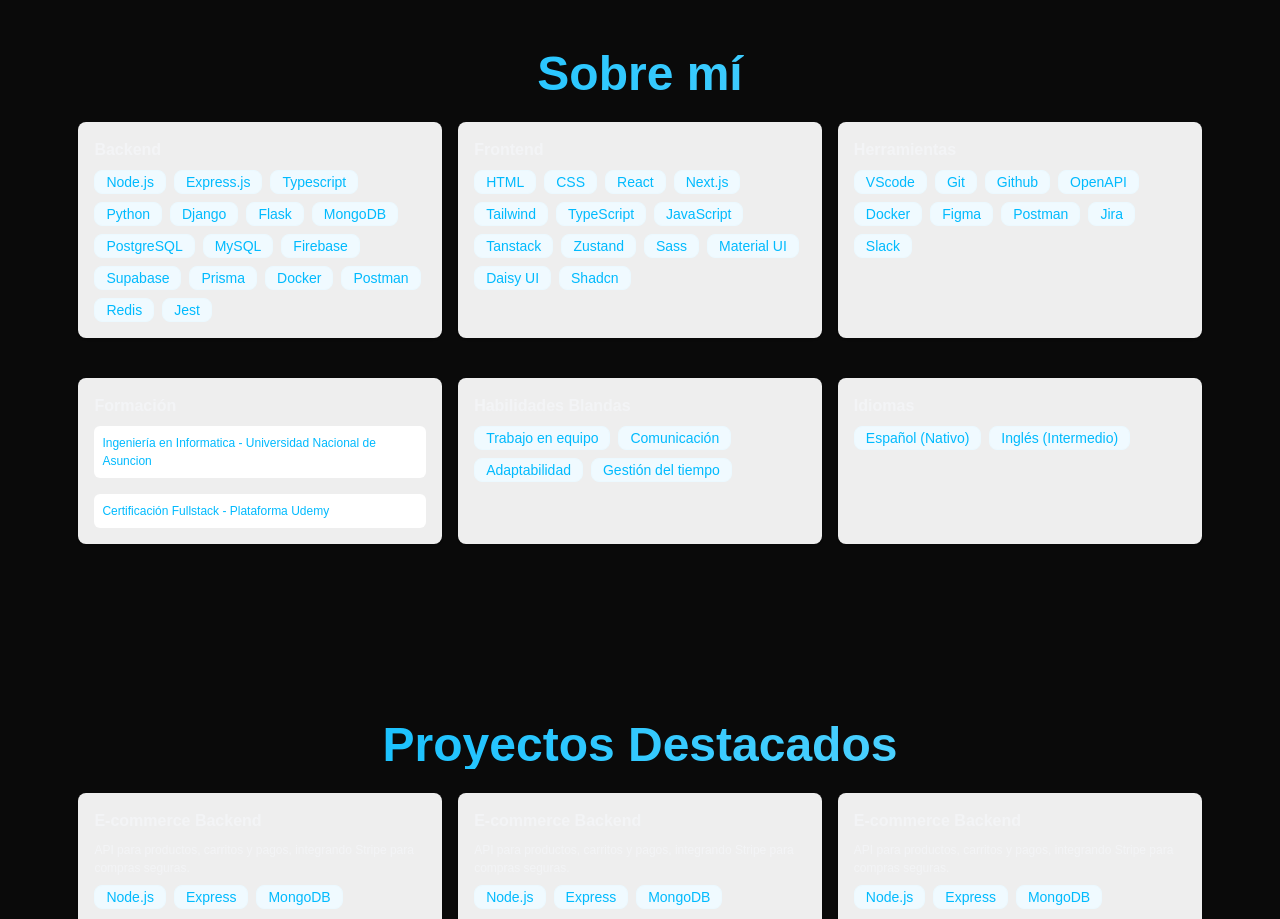
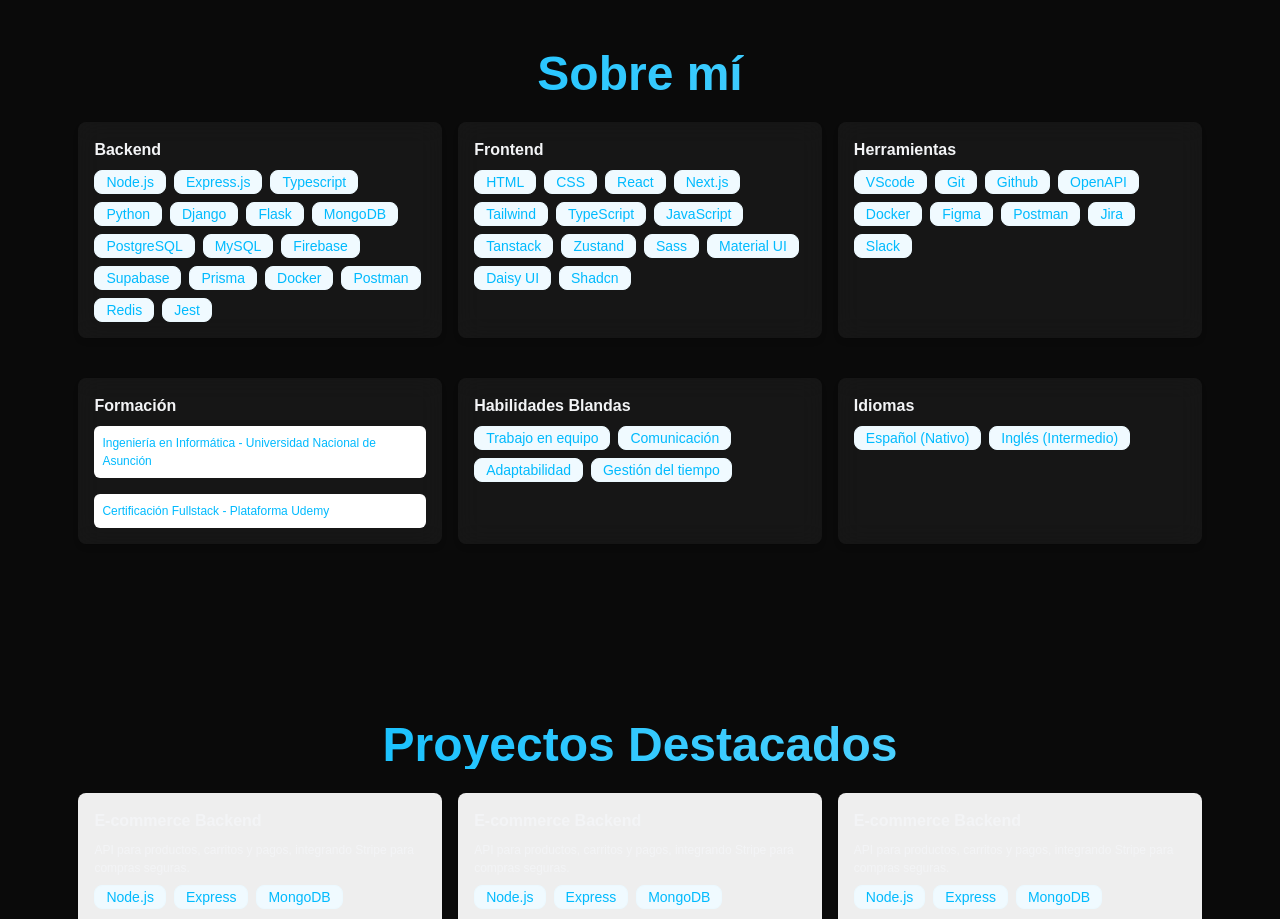
Before and after one commit to mazax28/PORTFOLIO, a React (Vite) app: page / in a window 1280 px wide. Shown: the part 960-1879 px from the top of the page. Built offline with nearby package versions, Linux system fonts and the light colour scheme.

Commit message:
feat: enhance About component with framer-motion for improved animations and user engagement

```diff
--- a/src/pages/About.jsx
+++ b/src/pages/About.jsx
@@ -1,95 +1,123 @@
-import React from 'react'
-import { useTranslation } from 'react-i18next'
+import React, { useRef } from 'react';
+import { useTranslation } from 'react-i18next';
+import { motion, useInView } from 'framer-motion';
+
 function About() {
   const { t } = useTranslation("global");
+  const ref = useRef(null);
+  const isInView = useInView(ref); // Sin `{ once: true }` para que la animación se repita
+
+  const fadeUp = {
+    hidden: { opacity: 0, y: 40 },
+    visible: (custom = 0) => ({
+      opacity: 1,
+      y: 0,
+      transition: { duration: 0.8, delay: custom },
+    }),
+  };
+
   return (
-<div id="about" className="hero  min-h-screen">
+    <div id="about" className="hero min-h-screen" ref={ref}>
       <div className="hero-content text-center w-full">
-    <div className="w-full sm:w-[80%] lg:w-[90%]">
-      <h1 className="text-5xl font-bold gradient-text">{t("about.title")}</h1>
+        <motion.div
+          className="w-full sm:w-[80%] lg:w-[90%]"
+          initial="hidden"
+          animate={isInView ? "visible" : "hidden"}
+          variants={fadeUp}
+        >
+          <motion.h1
+            className="text-5xl font-bold gradient-text"
+            custom={0}
+            variants={fadeUp}
+          >
+            {t("about.title")}
+          </motion.h1>
 
+          {/* Primera sección de 3 cards */}
           <div className='grid grid-cols-1 justify-items-center gap-4 py-6 md:grid-cols-3'>
-      <div className="card w-full bg-base-300 card-sm shadow-sm">
+            {/* Backend */}
+            <motion.div
+              className="card w-full bg-white/5 backdrop-blur-md shadow-md card-sm"
+              custom={0.2}
+              variants={fadeUp}
+              initial="hidden"
+              animate={isInView ? "visible" : "hidden"}
+            >
               <div className="card-body">
                 <h2 className="card-title">{t("about.backend")}</h2>
                 <div className="flex gap-2 flex-wrap max-w-4xl">
-                    <div className="badge badge-soft badge-info">Node.js</div>
-                    <div className="badge badge-soft badge-info">Express.js</div>
-                    <div className="badge badge-soft badge-info">Typescript</div>
-                    <div className="badge badge-soft badge-info">Python</div>
-                    <div className="badge badge-soft badge-info">Django</div>
-                    <div className="badge badge-soft badge-info">Flask</div>
-                    <div className="badge badge-soft badge-info">MongoDB</div>
-                    <div className="badge badge-soft badge-info">PostgreSQL</div>
-                    <div className="badge badge-soft badge-info">MySQL</div>
-                    <div className="badge badge-soft badge-info">Firebase</div>
-                    <div className="badge badge-soft badge-info">Supabase</div>
-                    <div className="badge badge-soft badge-info">Prisma</div>
-                    <div className="badge badge-soft badge-info">Docker</div>
-                    <div className="badge badge-soft badge-info">Postman</div>
-                    <div className="badge badge-soft badge-info">Redis</div>
-                    <div className="badge badge-soft badge-info">Jest</div>
-
-
+                  {/* Aquí tus badges originales */}
+                  {["Node.js", "Express.js", "Typescript", "Python", "Django", "Flask", "MongoDB", "PostgreSQL", "MySQL", "Firebase", "Supabase", "Prisma", "Docker", "Postman", "Redis", "Jest"].map((tech) => (
+                    <div key={tech} className="badge badge-soft badge-info">{tech}</div>
+                  ))}
                 </div>
               </div>
-        </div>
-        <div className="card w-full max-w-2xl bg-base-300 card-sm shadow-sm">
+            </motion.div>
+
+            {/* Frontend */}
+            <motion.div
+              className="card w-full max-w-2xl bg-white/5 backdrop-blur-md shadow-md card-sm"
+              custom={0.4}
+              variants={fadeUp}
+              initial="hidden"
+              animate={isInView ? "visible" : "hidden"}
+            >
               <div className="card-body">
                 <h2 className="card-title">{t("about.frontend")}</h2>
                 <div className="flex gap-2 flex-wrap">
-                    <div className="badge badge-soft badge-info">HTML</div>
-                    <div className="badge badge-soft badge-info">CSS</div>
-                    <div className="badge badge-soft badge-info">React</div>
-                    <div className="badge badge-soft badge-info">Next.js</div>
-                    <div className="badge badge-soft badge-info">Tailwind</div>
-                    <div className="badge badge-soft badge-info">TypeScript</div>
-                    <div className="badge badge-soft badge-info">JavaScript</div>
-                    <div className="badge badge-soft badge-info">Tanstack</div>
-                    <div className="badge badge-soft badge-info">Zustand</div>
-                    <div className="badge badge-soft badge-info">Sass</div>
-                    <div className="badge badge-soft badge-info">Material UI</div>
-                    <div className="badge badge-soft badge-info">Daisy UI</div>
-                    <div className="badge badge-soft badge-info">Shadcn</div>
-
-                 </div>
-
+                  {["HTML", "CSS", "React", "Next.js", "Tailwind", "TypeScript", "JavaScript", "Tanstack", "Zustand", "Sass", "Material UI", "Daisy UI", "Shadcn"].map((tech) => (
+                    <div key={tech} className="badge badge-soft badge-info">{tech}</div>
+                  ))}
                 </div>
               </div>
-        <div className="card w-full bg-base-300 card-sm shadow-sm">
+            </motion.div>
+
+            {/* Tools */}
+            <motion.div
+              className="card w-full bg-white/5 backdrop-blur-md shadow-md card-sm"
+              custom={0.6}
+              variants={fadeUp}
+              initial="hidden"
+              animate={isInView ? "visible" : "hidden"}
+            >
               <div className="card-body">
                 <h2 className="card-title">{t("about.tools")}</h2>
                 <div className="flex gap-2 flex-wrap">
-                    <div className="badge badge-soft badge-info">VScode</div>
-                    <div className="badge badge-soft badge-info">Git</div>
-                    <div className="badge badge-soft badge-info">Github</div>
-                    <div className="badge badge-soft badge-info">OpenAPI</div>
-                    <div className="badge badge-soft badge-info">Docker</div>
-                    <div className="badge badge-soft badge-info">Figma</div>
-                    <div className="badge badge-soft badge-info">Postman</div>
-                    <div className="badge badge-soft badge-info">Jira</div>
-                    <div className="badge badge-soft badge-info">Slack</div>
-
-
+                  {["VScode", "Git", "Github", "OpenAPI", "Docker", "Figma", "Postman", "Jira", "Slack"].map((tool) => (
+                    <div key={tool} className="badge badge-soft badge-info">{tool}</div>
+                  ))}
+                </div>
+              </div>
+            </motion.div>
           </div>
 
-            </div>
-        </div>
-
-      </div>
+          {/* Segunda sección de 3 cards */}
           <div className='grid grid-cols-1 py-4 gap-4 md:grid-cols-3'>
-      <div className="card w-full bg-base-300 card-sm shadow-sm">
+            {/* Educación */}
+            <motion.div
+              className="card w-full bg-white/5 backdrop-blur-md shadow-md card-sm"
+              custom={0.8}
+              variants={fadeUp}
+              initial="hidden"
+              animate={isInView ? "visible" : "hidden"}
+            >
               <div className="card-body">
                 <h2 className="card-title">{t("about.education")}</h2>
-            <ul className=" list-inside text-left space-y-4">
-            <li className=' text-[#00bafe] bg-base-100 rounded-md p-2 text-no'>Ingeniería en Informatica - Universidad Nacional de Asuncion</li>
-            <li className=' text-[#00bafe] bg-base-100 rounded-md p-2'>Certificación Fullstack - Plataforma Udemy</li>
+                <ul className="list-inside text-left space-y-4">
+                  <li className='text-[#00bafe] bg-base-100 rounded-md p-2'>Ingeniería en Informática - Universidad Nacional de Asunción</li>
+                  <li className='text-[#00bafe] bg-base-100 rounded-md p-2'>Certificación Fullstack - Plataforma Udemy</li>
                 </ul>
+              </div>
+            </motion.div>
 
-
-            </div>
-        </div>
-        <div className="card w-full bg-base-300 card-sm shadow-sm">
+            {/* Soft skills */}
+            <motion.div
+              className="card w-full bg-white/5 backdrop-blur-md shadow-md card-sm"
+              custom={1}
+              variants={fadeUp}
+              initial="hidden"
+              animate={isInView ? "visible" : "hidden"}
+            >
               <div className="card-body">
                 <h2 className="card-title">{t("about.softSkills")}</h2>
                 <div className="flex gap-2 flex-wrap">
@@ -98,29 +126,30 @@
                   <div className="badge badge-soft badge-info">{t("about.adaptability")}</div>
                   <div className="badge badge-soft badge-info">{t("about.timeManagement")}</div>
                 </div>
+              </div>
+            </motion.div>
 
-            </div>
-        </div>
-
-        <div className="card w-full bg-base-300 card-sm shadow-sm">
+            {/* Idiomas */}
+            <motion.div
+              className="card w-full bg-white/5 backdrop-blur-md shadow-md card-sm"
+              custom={1.2}
+              variants={fadeUp}
+              initial="hidden"
+              animate={isInView ? "visible" : "hidden"}
+            >
               <div className="card-body">
                 <h2 className="card-title">{t("about.languages")}</h2>
                 <div className="flex gap-2 flex-wrap">
                   <div className="badge badge-soft badge-info">{t("about.spanishNative")}</div>
                   <div className="badge badge-soft badge-info">{t("about.englishIntermediate")}</div>
                 </div>
-
+              </div>
+            </motion.div>
+          </div>
+        </motion.div>
       </div>
     </div>
-
-
-
-      </div>
-    </div>
-
-  </div>
-</div>
-  )
+  );
 }
 
-export default About
+export default About;
```
Lines whose indentation alone changed are shown as unchanged.
